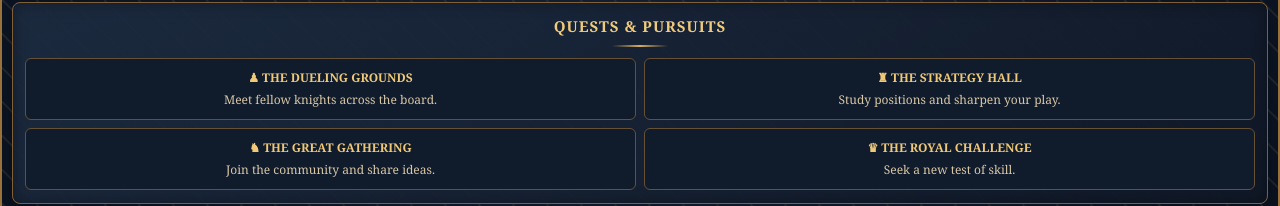
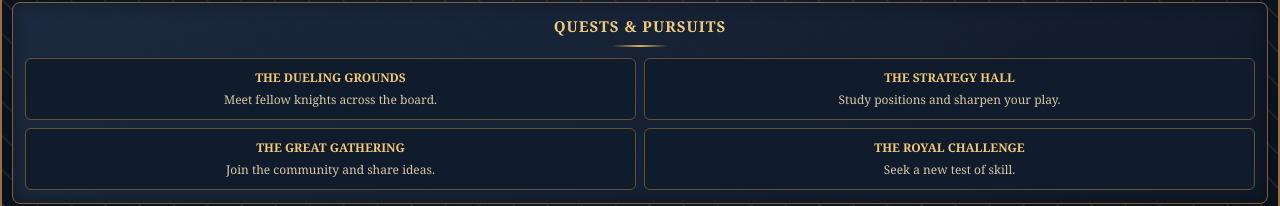
Before and after one commit to Wildis-the-HACKER/Wildis-the-HACKER.github.io, a plain HTML site: page sidebars/sidebar-the_knights_of_the_square_board.html in a window 1280 px wide. Shown: the part 1193-1399 px from the top of the page. Drawn offline with Linux system fonts and the light colour scheme; no server answers.

Commit message:
Update sidebar-the_knights_of_the_square_board.html

```diff
--- a/sidebars/sidebar-the_knights_of_the_square_board.html
+++ b/sidebars/sidebar-the_knights_of_the_square_board.html
@@ -100,10 +100,10 @@ body.theme-forest #kingdom{background:radial-gradient(ellipse at 50% 0%,#34503d,
 <section id="activities">
   <h2>QUESTS &amp; PURSUITS</h2><div class="rule"></div>
   <div class="grid">
-    <div class="tile"><b>♟ THE DUELING GROUNDS</b>Meet fellow knights across the board.</div>
-    <div class="tile"><b>♜ THE STRATEGY HALL</b>Study positions and sharpen your play.</div>
-    <div class="tile"><b>♞ THE GREAT GATHERING</b>Join the community and share ideas.</div>
-    <div class="tile"><b>♛ THE ROYAL CHALLENGE</b>Seek a new test of skill.</div>
+    <div class="tile"><b>THE DUELING GROUNDS</b>Meet fellow knights across the board.</div>
+    <div class="tile"><b>THE STRATEGY HALL</b>Study positions and sharpen your play.</div>
+    <div class="tile"><b>THE GREAT GATHERING</b>Join the community and share ideas.</div>
+    <div class="tile"><b>THE ROYAL CHALLENGE</b>Seek a new test of skill.</div>
   </div>
 </section>
 
```
